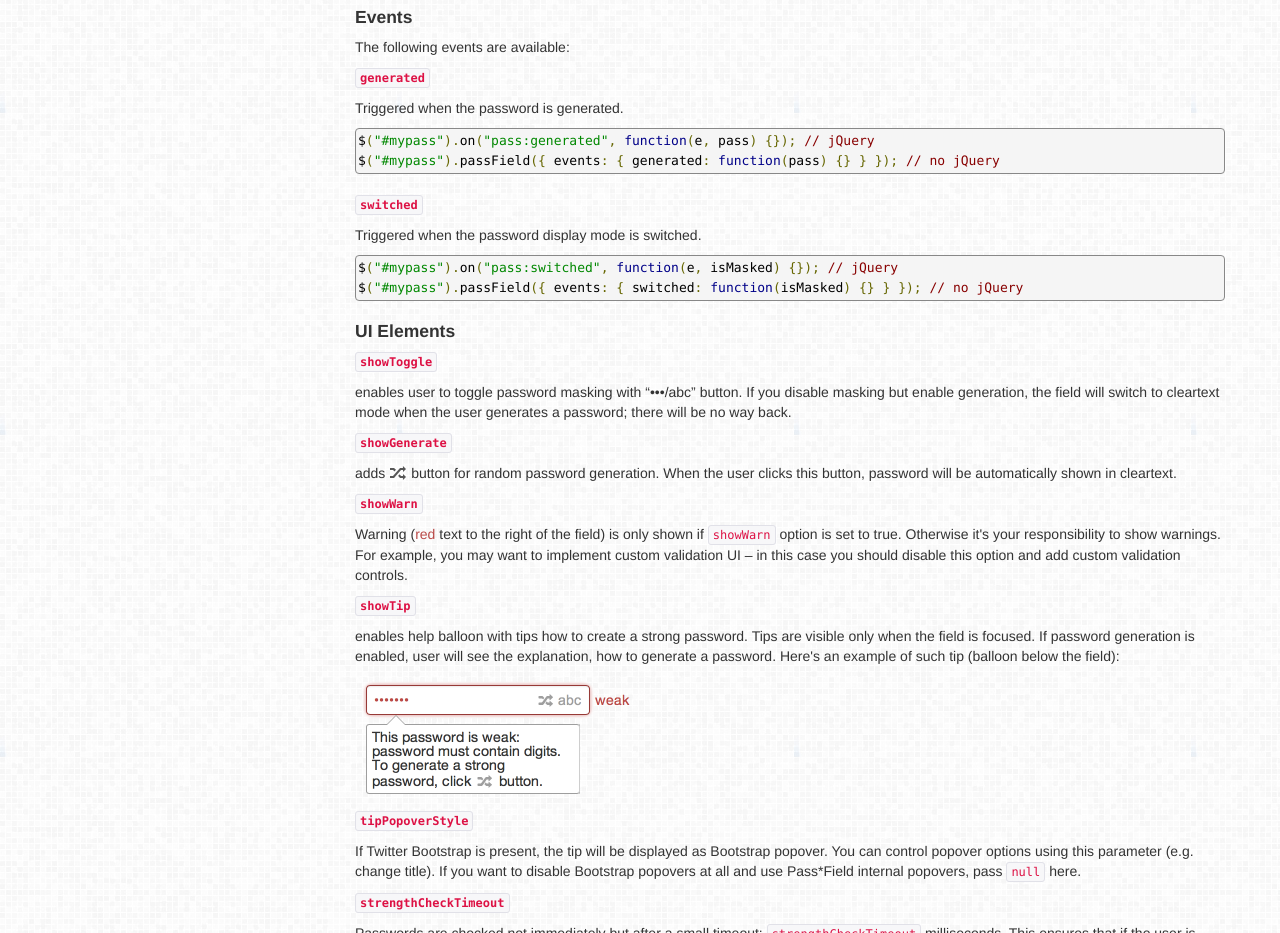
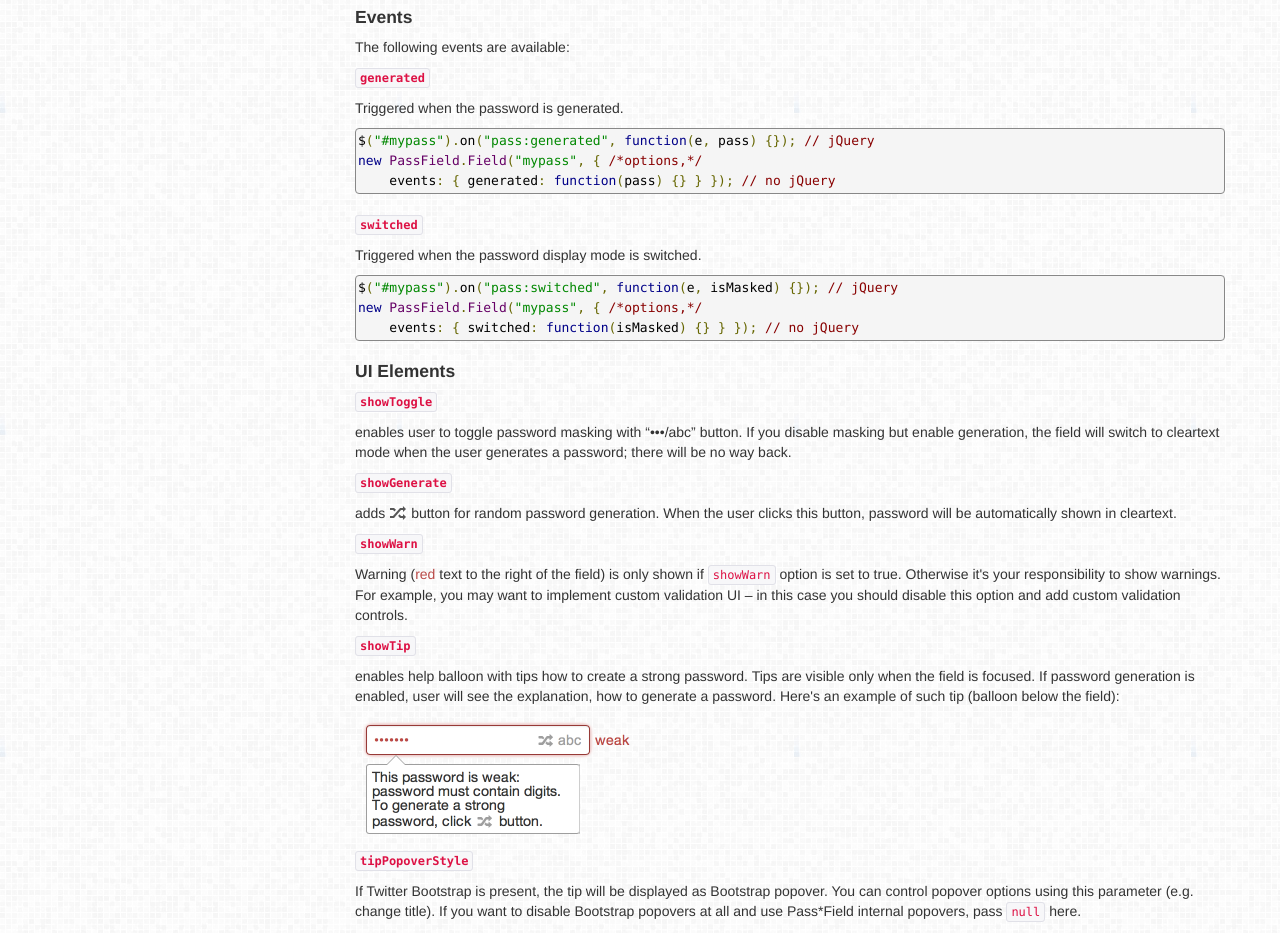
Before and after one commit to antelle/passfield, a plain HTML site: page api.html in a window 1280 px wide. Shown: the part 3107-4040 px from the top of the page. Drawn offline with Linux system fonts and the light colour scheme.

Commit message:
apidocs error fixed

```diff
--- a/api.html
+++ b/api.html
@@ -192,12 +192,14 @@ $("#mypass").passField({ validationCallback: validatePassword });</pre>
                     <h5><code id="events.generated">generated</code></h5>
                     <p>Triggered when the password is generated.</p>
                     <pre class="prettyprint language-js">$("#mypass").on("pass:generated", function(e, pass) {}); // jQuery
-$("#mypass").passField({ events: { generated: function(pass) {} } }); // no jQuery</pre>
+new PassField.Field("mypass", { /*options,*/
+    events: { generated: function(pass) {} } }); // no jQuery</pre>
 
                     <h5><code id="events.switched">switched</code></h5>
                     <p>Triggered when the password display mode is switched.</p>
                     <pre class="prettyprint language-js">$("#mypass").on("pass:switched", function(e, isMasked) {}); // jQuery
-$("#mypass").passField({ events: { switched: function(isMasked) {} } }); // no jQuery</pre>
+new PassField.Field("mypass", { /*options,*/
+    events: { switched: function(isMasked) {} } }); // no jQuery</pre>
 
                     <h4 id="ui-elements">UI Elements</h4>
                     <h5><code id="showToggle">showToggle</code></h5>
```
